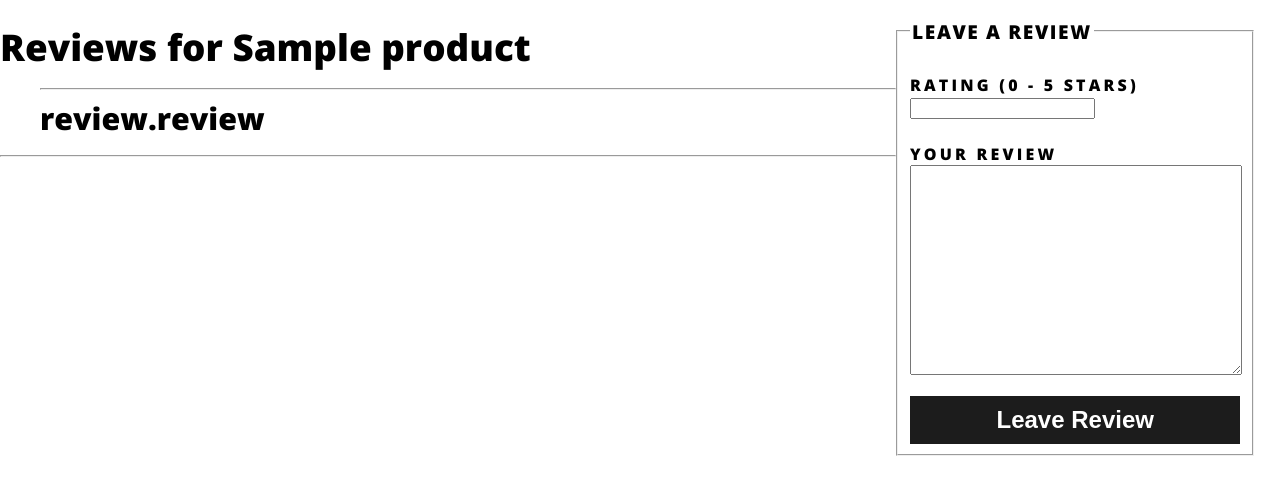
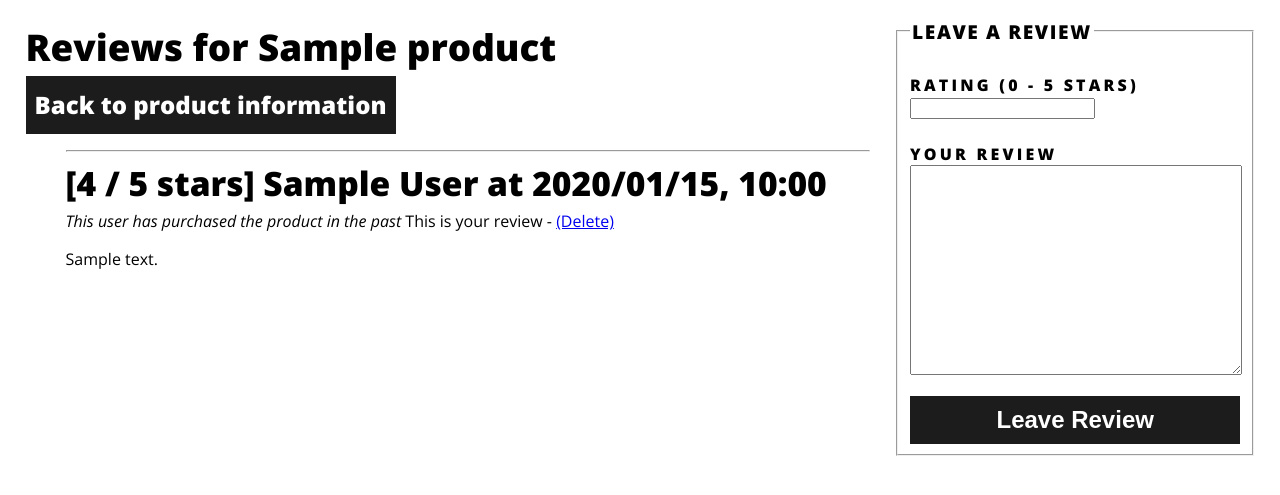
Before and after one commit to underrobyn/cm1102-webstore, a Flask app: page /reviews/1 in a window 1280 px wide. Shown: the part 49-544 px from the top of the page. Run offline with Flask 2, Linux system fonts and the light colour scheme; a user stored in the database is signed in; tables that the repository leaves empty hold one stand-in row (values such as "Sample post").

Commit message:
User's can now leave reviews Reviews now display properly Styled close alert box Added "time added" to review db model

```diff
--- a/store/models.py
+++ b/store/models.py
@@ -90,6 +90,7 @@ class Orders(db.Model):
 
 class ProductReviews(db.Model):
 	id = db.Column(db.Integer, primary_key=True)
+	time_added = db.Column(db.DateTime, nullable=False, default=datetime.utcnow)
 	product_id = db.Column(db.Integer, db.ForeignKey('products.id'), nullable=False)
 	user_id = db.Column(db.Integer, db.ForeignKey('user.id'), nullable=False)
 	rating = db.Column(db.Integer, default=1, nullable=False)
--- a/store/routes.py
+++ b/store/routes.py
@@ -57,6 +57,9 @@ def AddCart():
 			print(e)
 			flash("Item not added to basket")
 			return redirect(url_for("basket"))
+	else:
+		flash("Item not added to basket")
+		return redirect(url_for("basket"))
 
 
 @app.route('/basket', methods=['GET', 'POST'])
@@ -171,16 +174,72 @@ def checkout():
 @app.route('/product/<int:product_id>', methods=['GET'])
 def product(product_id):
 	cart_form = AddToCart()
-	return render_template('product.html', product_id=product_id, add_cart=cart_form, title='Product Name here')
+	product_reviews = ProductReviews.query.filter_by(product_id=product_id).all()
+	product_info = Products.query.filter_by(id=product_id).first()
+
+	return render_template('product.html', product=product_info, reviews=product_reviews, add_cart=cart_form, title='Product Name here')
 
 
 @app.route('/reviews/<int:product_id>', methods=['GET', 'POST'])
 def reviews(product_id):
 	product_info = Products.query.filter_by(id=product_id).first()
-	reviews = ProductReviews.query.filter_by(product_id=product_id).all()
 	add_review_form = ProductReviewForm()
 
-	return render_template('reviews.html', product=product_info, reviews=reviews, add_review=add_review_form,
+	if add_review_form.validate_on_submit():
+		new_review = ProductReviews(
+			rating=add_review_form.rating.data,
+			review=add_review_form.review.data,
+			product_id=product_id,
+			user_id=current_user.id
+		)
+		db.session.add(new_review)
+		db.session.commit()
+
+		flash("Your review of " + product_info.name + " has been added!")
+
+	# Check if the user wishes to remove one of their reviews
+	if request.args.get('remove'):
+		remove_id = request.args.get('remove')
+		review_data = ProductReviews.query.filter_by(id=remove_id).first()
+
+		# Check the address exists
+		if not review_data:
+			flash("You cannot delete that review")
+
+		# Check that this address belongs to the logged in user
+		elif review_data.user_id != current_user.id:
+			flash("You cannot delete that review.")
+
+		else:
+			db.session.delete(review_data)
+			db.session.commit()
+			flash("Removed your review of " + product_info.name)
+
+	review_data = []
+	product_reviews = ProductReviews.query.filter_by(product_id=product_id).all()
+	for review in product_reviews:
+		user_info = User.query.filter_by(id=review.user_id).first()
+
+		# Check if the user has purchased this product in the past
+		user_purchased_product = False
+		user_orders = db.session.query(Orders).join(Address).filter(Address.user_id == review.user_id)
+		for order in user_orders:
+			curr_order = OrderProducts.query.filter_by(product_id=review.product_id, order_id=order.id).all()
+			if curr_order:
+				user_purchased_product = True
+				break
+
+		review_data.append({
+			"id": review.id,
+			"reviewer": user_info.name,
+			"curr_user": user_info.id == current_user.id,
+			"time": review.time_added.strftime("%Y/%m/%d, %H:%M"),
+			"rating": review.rating,
+			"review": review.review,
+			"purchased": user_purchased_product
+		})
+
+	return render_template('reviews.html', product=product_info, reviews=review_data, add_review=add_review_form,
 	                       title='Reviews for ' + product_info.name)
 
 
--- a/store/templates/base.html
+++ b/store/templates/base.html
@@ -55,7 +55,7 @@
 					<li>{{ message }}</li>
 				{% endfor %}
 				</ul>
-				<button id="close_alert">Close</button>
+				<a id="close_alert" class="button">Close</a>
 			</div>
 		  	{% endif %}
 		{% endwith %}
--- a/store/templates/reviews.html
+++ b/store/templates/reviews.html
@@ -3,16 +3,26 @@
 {% block title %}{{ title }}{% endblock title %}
 
 {% block content %}
-	<section class="main">
+	<section class="main padding">
 		<h1>Reviews for {{ product.name }}</h1>
+		<a href="{{ url_for('product', product_id=product.id) }}" class="button">Back to product information</a>
 		{% if reviews|length > 0 %}
 			<ul>
 			{% for review in reviews %}
 				<hr>
-				<h3>review.review</h3>
+				<h2>[{{ review.rating }} / 5 stars] {{ review.reviewer }} at {{ review.time }}</h2>
+				{% if review.purchased %}
+					<em>This user has purchased the product in the past</em>
+				{% else %}
+					<em>We cannot verify this user has purchased this product.</em>
+				{% endif %}
+				{% if review.curr_user %}
+					This is your review -
+					<a href="{{ url_for('reviews', product_id=product.id, remove=review.id) }}">(Delete)</a>
+				{% endif %}
+				<p>{{ review.review }}</p>
 			{% endfor %}
 			</ul>
-		<hr>
 		{% else %}
 			<h2>No reviews for this item</h2>
 		{% endif %}
@@ -21,6 +31,7 @@
 	<section class="sidebar">
 		<fieldset>
 			<legend>Leave a Review</legend>
+			{% if current_user.is_authenticated %}
 				<form method="POST" action="{{ url_for('reviews', product_id=product.id) }}">
 					{{ add_review.csrf_token }}
 
@@ -32,6 +43,9 @@
 
 					{{ add_review.submit }}
 				</form>
+			{% else %}
+				<a href="{{ url_for('login') }}">Login</a> to leave a review
+			{% endif %}
 		</fieldset>
 	</section>
 {% endblock content %}
```
Also changed, not shown: store/templates/product.html (+8 -6 lines). Lines whose indentation alone changed are shown as unchanged.
